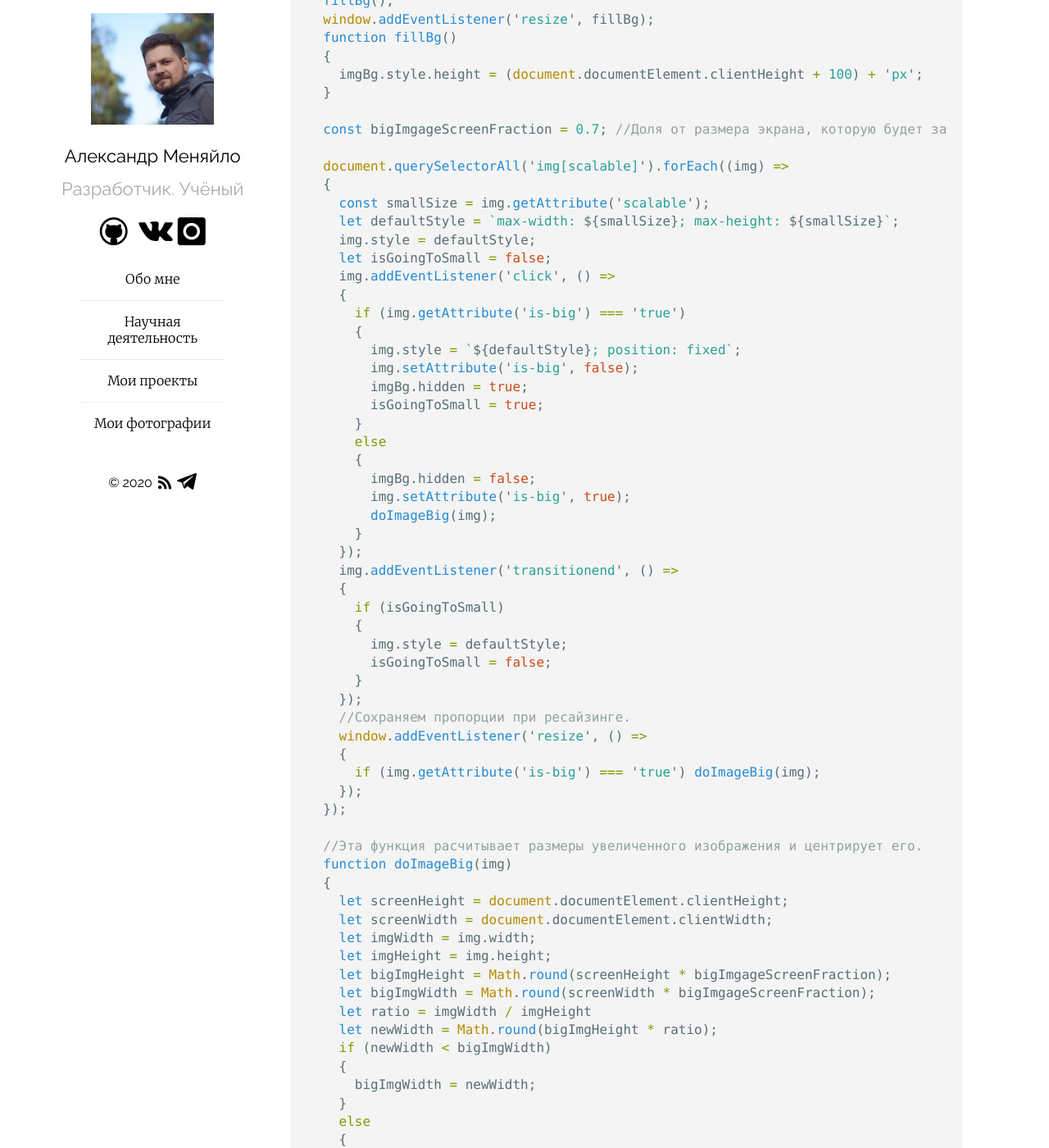
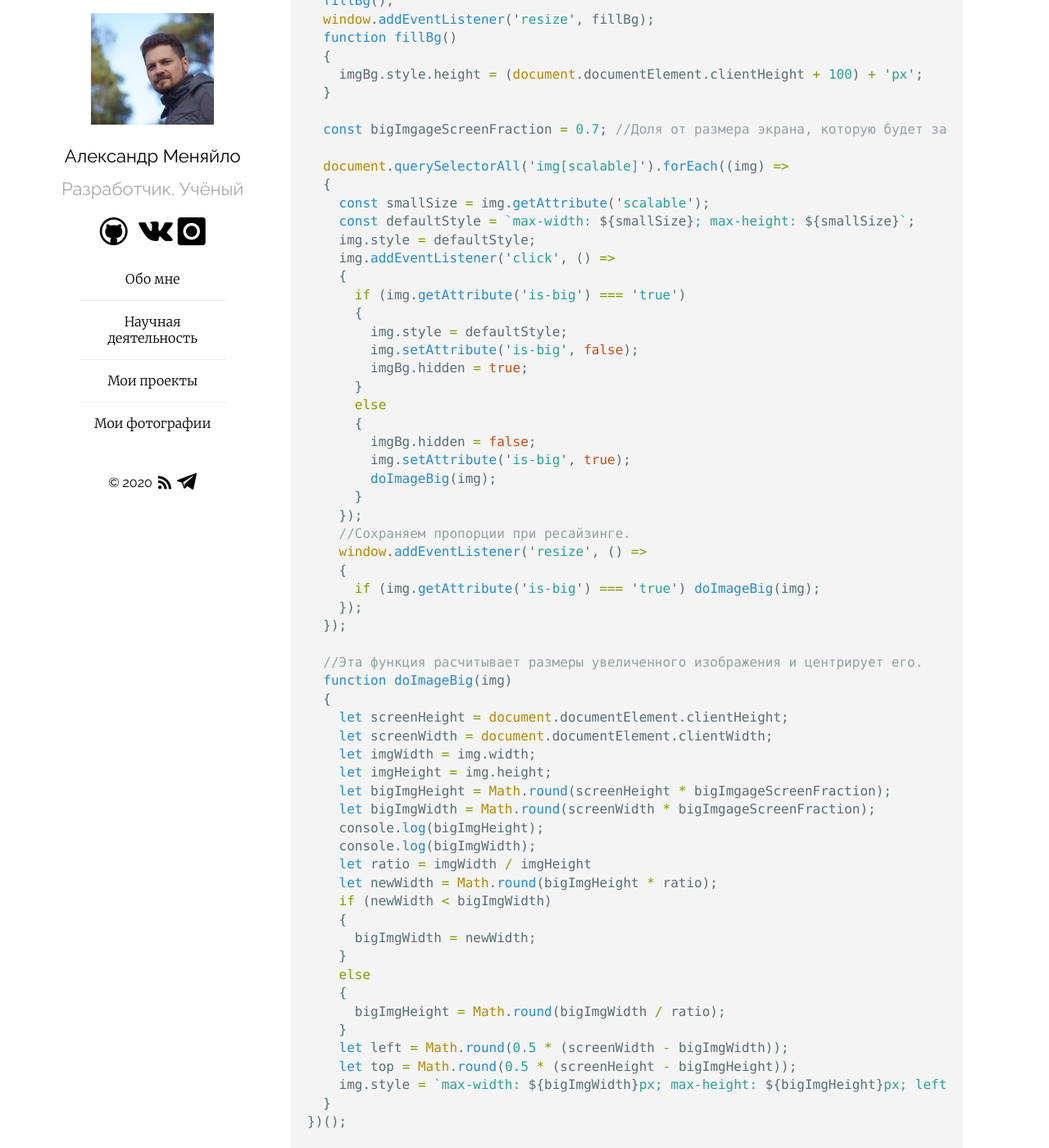
Before and after one commit to Mendeo/mendeo.github.io, a Jekyll site: the page built from _posts/2020-05-05-script-uvelichenie-kartinok.md, in a window 1280 px wide and 1400 px high, scrolled down 733 px. Shown: the whole window at 82% size. Built offline with Jekyll 4.4.1, drawn with Linux system fonts in a browser that asks for light colours.

Commit message:
Revert "Улучшил скрипт увеличения картинок. Теперь не должно ничего прыгать при возврате."
This reverts commit 9b2fe468b93f608db376f5b8aca2b7ec4dbce5a0.

```diff
--- a/_layouts/default.html
+++ b/_layouts/default.html
@@ -93,31 +93,21 @@
 				document.querySelectorAll('img[scalable]').forEach((img) =>
 				{
 					const smallSize = img.getAttribute('scalable');
-					let defaultStyle = `max-width: ${smallSize}; max-height: ${smallSize}`;
+					const defaultStyle = `max-width: ${smallSize}; max-height: ${smallSize}`;
 					img.style = defaultStyle;
-					let isGoingToSmall = false;
 					img.addEventListener('click', () =>
 					{
 						if (img.getAttribute('is-big') === 'true')
 						{
-							img.style = `${defaultStyle}; position: fixed`;
+							img.style = defaultStyle;
 							img.setAttribute('is-big', false);
 							imgBg.hidden = true;
-							isGoingToSmall = true;
 						}
 						else
 						{
 							imgBg.hidden = false;
 							img.setAttribute('is-big', true);
 							doImageBig(img);
-						}
-					});
-					img.addEventListener('transitionend', () =>
-					{
-						if (isGoingToSmall)
-						{
-							img.style = defaultStyle;
-							isGoingToSmall = false;
 						}
 					});
 					//Сохраняем пропорции при ресайзинге.
@@ -136,6 +126,8 @@
 					let imgHeight = img.height;
 					let bigImgHeight = Math.round(screenHeight * bigImgageScreenFraction);
 					let bigImgWidth = Math.round(screenWidth * bigImgageScreenFraction);
+					console.log(bigImgHeight);
+					console.log(bigImgWidth);
 					let ratio = imgWidth / imgHeight
 					let newWidth = Math.round(bigImgHeight * ratio);
 					if (newWidth < bigImgWidth)
--- a/_posts/2020-05-05-script-uvelichenie-kartinok.md
+++ b/_posts/2020-05-05-script-uvelichenie-kartinok.md
@@ -37,31 +37,21 @@ links_in_new_tab: true
   document.querySelectorAll('img[scalable]').forEach((img) =>
   {
     const smallSize = img.getAttribute('scalable');
-    let defaultStyle = `max-width: ${smallSize}; max-height: ${smallSize}`;
+    const defaultStyle = `max-width: ${smallSize}; max-height: ${smallSize}`;
     img.style = defaultStyle;
-    let isGoingToSmall = false;
     img.addEventListener('click', () =>
     {
       if (img.getAttribute('is-big') === 'true')
       {
-        img.style = `${defaultStyle}; position: fixed`;
+        img.style = defaultStyle;
         img.setAttribute('is-big', false);
         imgBg.hidden = true;
-        isGoingToSmall = true;
       }
       else
       {
         imgBg.hidden = false;
         img.setAttribute('is-big', true);
         doImageBig(img);
-      }
-    });
-    img.addEventListener('transitionend', () =>
-    {
-      if (isGoingToSmall)
-      {
-        img.style = defaultStyle;
-        isGoingToSmall = false;
       }
     });
     //Сохраняем пропорции при ресайзинге.
@@ -80,6 +70,8 @@ links_in_new_tab: true
     let imgHeight = img.height;
     let bigImgHeight = Math.round(screenHeight * bigImgageScreenFraction);
     let bigImgWidth = Math.round(screenWidth * bigImgageScreenFraction);
+    console.log(bigImgHeight);
+    console.log(bigImgWidth);
     let ratio = imgWidth / imgHeight
     let newWidth = Math.round(bigImgHeight * ratio);
     if (newWidth < bigImgWidth)
```
